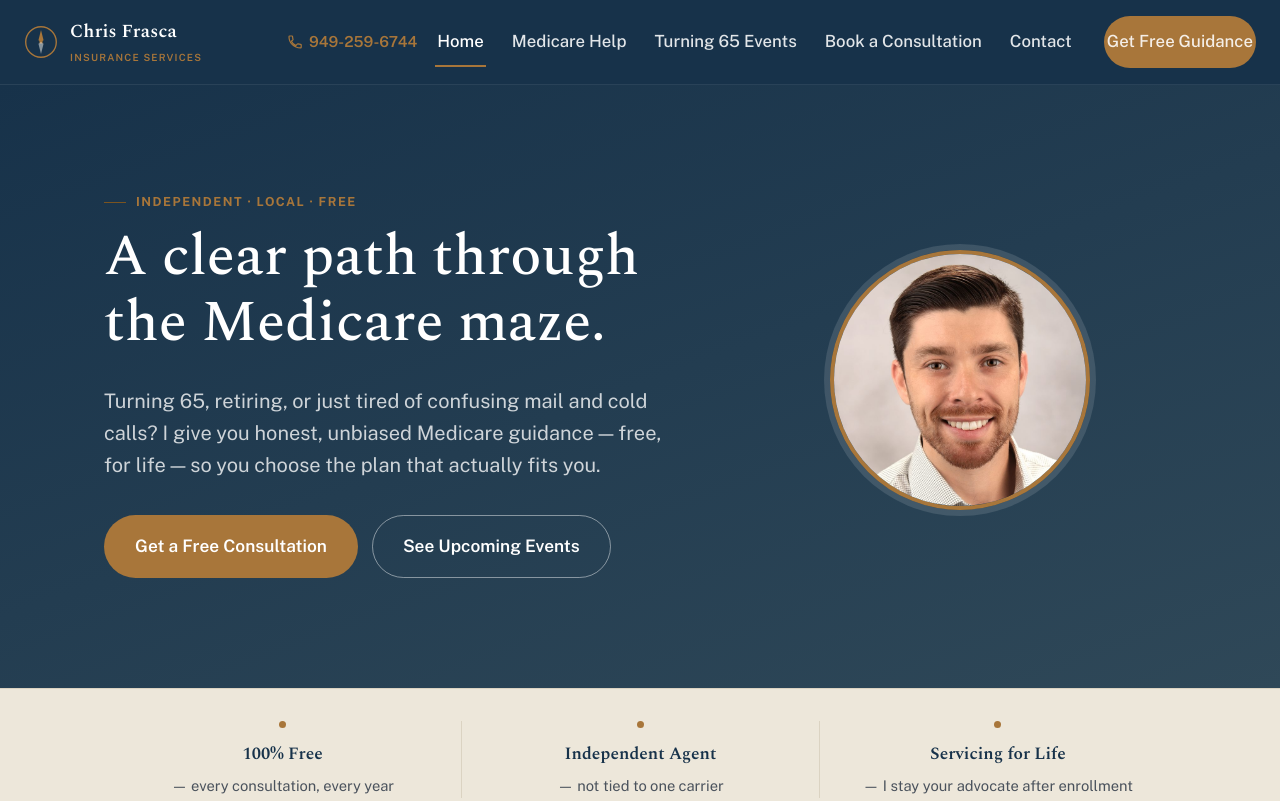
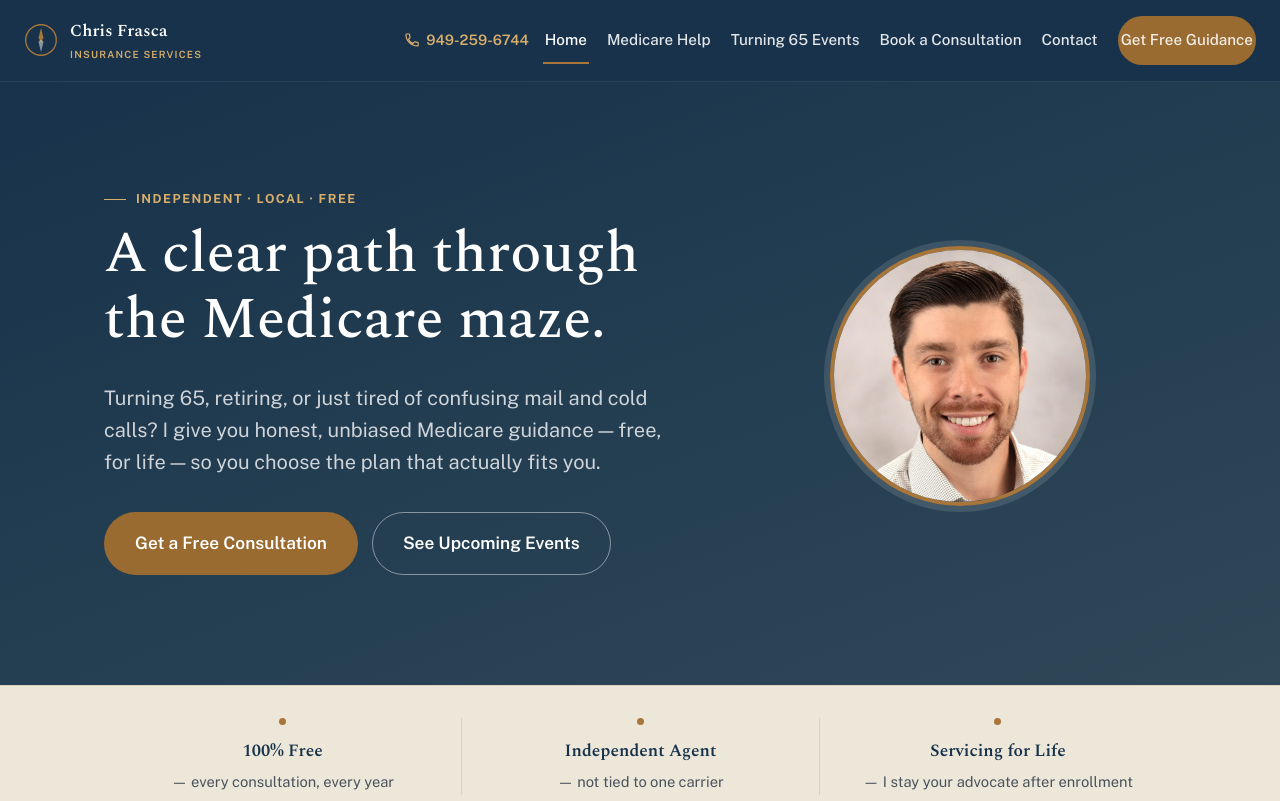
Before and after one commit to cfrasca15/chris-frasca-website, a website: page index.html in a window 1280 px wide. Shown: the top 801 px of the page. Drawn offline with nearby package versions, Linux system fonts and the light colour scheme; no server answers.

Commit message:
Polish pass: header fit, contrast, menu, and accessibility
- Header: tighten spacing for 1,100-1,320px screens so every label stays
  on one line, and move to the menu button below 1,100px (it was
  wrapping and squishing the CTA on small laptops and tablets)
- Mobile menu now opens below the real header height instead of a
  guessed 64px, closes on Escape, and exposes aria-expanded
- Contrast: white-on-brass buttons and small brass text on navy now pass
  WCAG AA; the homepage's dark-section label (about 2:1) and the footer
  legal text (about 3.9:1) are readable
- Review carousel no longer auto-advances for visitors who prefer
  reduced motion; shared reduced-motion rules added
- Footer links are root-absolute so they work from any URL depth
- Booking button pulse color and hero image loading hints updated

Co-Authored-By: Claude Sonnet 5.5 <noreply@anthropic.com>

```diff
--- a/css/styles.css
+++ b/css/styles.css
@@ -13,6 +13,8 @@
   --ink-soft:   #2F4858;   /* secondary navy — supporting panels */
   --brass:      #A8763A;   /* accent — CTAs, compass needle, links */
   --brass-dark: #7A5420;
+  --brass-btn:  #9A6B30;   /* button fill: white text on this passes WCAG AA */
+  --brass-light:#D9AE6A;   /* brass for small text on navy backgrounds */
   --paper:      #F8F5EF;   /* main background */
   --paper-dim:  #EDE7DA;   /* card / section background */
   --charcoal:   #22282E;   /* body text */
@@ -82,7 +84,7 @@ p { margin: 0 0 1em; color: var(--charcoal); }
   content: "";
   width: 22px;
   height: 1px;
-  background: var(--brass-dark);
+  background: currentColor;
 }
 
 .wrap {
@@ -111,7 +113,7 @@ section.tight { padding: 56px 0; }
   min-height: 52px;
 }
 .btn-primary {
-  background: var(--brass);
+  background: var(--brass-btn);
   color: var(--white);
 }
 .btn-primary:hover { background: var(--brass-dark); transform: translateY(-1px); }
@@ -154,14 +156,14 @@ header.site-header {
 }
 .brand-mark { width: 34px; height: 34px; flex-shrink: 0; }
 .brand-text { font-family: var(--font-display); font-size: 1.15rem; font-weight: 600; letter-spacing: 0.01em; }
-.brand-text small { display: block; font-family: var(--font-body); font-size: 0.62rem; letter-spacing: 0.12em; text-transform: uppercase; font-weight: 600; color: var(--brass); margin-top: 2px; }
+.brand-text small { display: block; font-family: var(--font-body); font-size: 0.62rem; letter-spacing: 0.12em; text-transform: uppercase; font-weight: 600; color: var(--brass-light); margin-top: 2px; }
 
 .nav-right { display: flex; align-items: center; gap: 18px; }
 .header-phone {
   display: flex;
   align-items: center;
   gap: 6px;
-  color: var(--brass);
+  color: var(--brass-light);
   text-decoration: none;
   font-weight: 600;
   font-size: 0.95rem;
@@ -183,10 +185,22 @@ nav.primary-nav a:hover, nav.primary-nav a.active { color: #fff; border-bottom-c
 .nav-cta { margin-left: 6px; }
 .nav-toggle { display: none; }
 
-@media (max-width: 780px) {
+/* Mid-size screens: tighten the header so every label stays on one line. */
+@media (min-width: 1101px) and (max-width: 1320px) {
+  .nav-right { gap: 14px; }
+  nav.primary-nav { gap: 16px; }
+  nav.primary-nav a { font-size: 0.95rem; }
+  .nav-cta { margin-left: 2px; padding: 12px 20px; min-height: 46px; font-size: 0.95rem; }
+  .header-phone { font-size: 0.9rem; }
+  .brand-text { font-size: 1.05rem; }
+}
+
+/* Tablets and phones: collapse the links into the menu button. */
+@media (max-width: 1100px) {
   nav.primary-nav {
     position: fixed;
-    inset: 64px 0 0 0;
+    inset: var(--header-h, 64px) 0 0 0;
+    overflow-y: auto;
     background: var(--ink);
     flex-direction: column;
     align-items: flex-start;
@@ -219,7 +233,7 @@ nav.primary-nav a:hover, nav.primary-nav a.active { color: #fff; border-bottom-c
 .hero h1, .hero h2 { color: var(--white); }
 .hero .wrap { display: grid; grid-template-columns: 1.15fr 0.85fr; gap: 56px; align-items: center; }
 .hero p.lede { color: rgba(255,255,255,0.78); }
-.hero .eyebrow { color: var(--brass); }
+.hero .eyebrow, .section-ink .eyebrow { color: var(--brass-light); }
 .hero-cta-row { display: flex; gap: 14px; margin-top: 34px; flex-wrap: wrap; }
 .hero-figure { display: flex; align-items: center; justify-content: center; }
 
@@ -432,9 +446,9 @@ footer.site-footer .wrap { }
 footer.site-footer h4 { color: #fff; font-family: var(--font-body); font-size: 0.85rem; text-transform: uppercase; letter-spacing: 0.08em; margin-bottom: 14px; }
 footer.site-footer p { color: rgba(255,255,255,0.65); }
 footer.site-footer a { color: rgba(255,255,255,0.72); text-decoration: none; }
-footer.site-footer a:hover { color: var(--brass); }
+footer.site-footer a:hover { color: var(--brass-light); }
 footer.site-footer ul { list-style: none; padding: 0; margin: 0; display: flex; flex-direction: column; gap: 8px; }
-.footer-bottom { padding-top: 24px; font-size: 0.8rem; color: rgba(255,255,255,0.45); line-height: 1.7; }
+.footer-bottom { padding-top: 24px; font-size: 0.8rem; color: rgba(255,255,255,0.68); line-height: 1.7; }
 @media (max-width: 780px) { .footer-top { grid-template-columns: 1fr; } }
 
 /* ---------- Headshot ---------- */
@@ -564,6 +578,12 @@ footer.site-footer ul { list-style: none; padding: 0; margin: 0; display: flex;
 .faq-item[open] summary::after { content: "\2212"; }
 .faq-item p { margin: 14px 0 0; color: var(--stone); }
 
+/* ---------- Reduced motion ---------- */
+@media (prefers-reduced-motion: reduce) {
+  html { scroll-behavior: auto; }
+  .review-track, nav.primary-nav, .btn { transition: none; }
+}
+
 /* ---------- Utility ---------- */
 .center { text-align: center; }
 .mt-0 { margin-top: 0; }
--- a/index.html
+++ b/index.html
@@ -90,7 +90,7 @@
       </div>
     </div>
     <div class="hero-figure">
-      <img src="images/chris-headshot.jpg" alt="Chris Frasca, independent Medicare insurance agent" class="headshot" style="width:260px;height:260px;">
+      <img src="images/chris-headshot.jpg" alt="Chris Frasca, independent Medicare insurance agent" class="headshot" width="260" height="260" fetchpriority="high" decoding="async" style="width:260px;height:260px;">
     </div>
   </div>
 </section>
--- a/js/footer.js
+++ b/js/footer.js
@@ -11,11 +11,11 @@ document.addEventListener('DOMContentLoaded', function () {
         <div>
           <h4>Site</h4>
           <ul>
-            <li><a href="index.html">Home</a></li>
-            <li><a href="medicare-help.html">Medicare Help</a></li>
-            <li><a href="events.html">Turning 65 Events</a></li>
-            <li><a href="bookings.html">Book a Consultation</a></li>
-            <li><a href="contact.html">Contact</a></li>
+            <li><a href="/index.html">Home</a></li>
+            <li><a href="/medicare-help.html">Medicare Help</a></li>
+            <li><a href="/events.html">Turning 65 Events</a></li>
+            <li><a href="/bookings.html">Book a Consultation</a></li>
+            <li><a href="/contact.html">Contact</a></li>
           </ul>
         </div>
         <div>
--- a/js/nav.js
+++ b/js/nav.js
@@ -1 +1,29 @@
-// Reserved for future nav behavior. Mobile toggle is wired inline in each header.
+(function () {
+  var header = document.querySelector('.site-header');
+  var nav = document.querySelector('.primary-nav');
+  var toggle = document.querySelector('.nav-toggle');
+  if (!header) return;
+
+  // The mobile menu opens just below the header, whatever height it ends up
+  // (the logo text can wrap to extra lines on narrow phones).
+  function setHeaderHeight() {
+    document.documentElement.style.setProperty('--header-h', header.offsetHeight + 'px');
+  }
+  setHeaderHeight();
+  if (window.ResizeObserver) new ResizeObserver(setHeaderHeight).observe(header);
+  else window.addEventListener('resize', setHeaderHeight);
+  window.addEventListener('load', setHeaderHeight);
+  if (document.fonts && document.fonts.ready) document.fonts.ready.then(setHeaderHeight);
+
+  if (nav && toggle) {
+    toggle.addEventListener('click', setHeaderHeight);
+    var sync = function () {
+      toggle.setAttribute('aria-expanded', nav.classList.contains('open') ? 'true' : 'false');
+    };
+    sync();
+    new MutationObserver(sync).observe(nav, { attributes: true, attributeFilter: ['class'] });
+    document.addEventListener('keydown', function (e) {
+      if (e.key === 'Escape') nav.classList.remove('open');
+    });
+  }
+})();
--- a/js/reviews.js
+++ b/js/reviews.js
@@ -84,6 +84,7 @@ function initReviewCarousel(root) {
 
   function restartAutoplay() {
     stopAutoplay();
+    if (window.matchMedia && window.matchMedia('(prefers-reduced-motion: reduce)').matches) return;
     timer = setInterval(() => goTo(index + 1), AUTOPLAY_MS);
   }
 
```
Also changed, not shown: bookings.html (+2 -2 lines).
